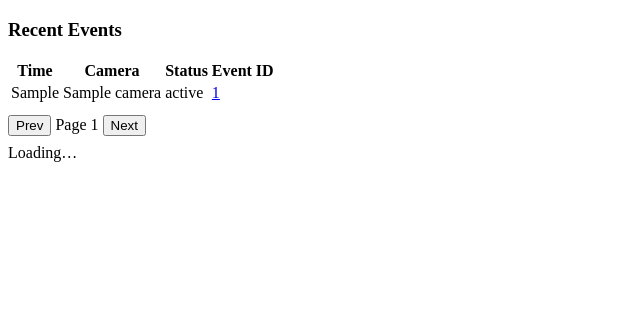
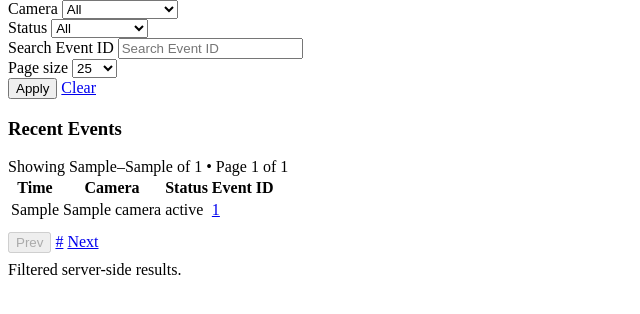
Before and after one commit to danhajduk/Synthia-Vision, a Python web app: template src/ui/templates/events.html in a window 1280 px wide. Shown: the part 65-379 px from the top of the page, without its empty margins (0-640 px from the left). Run offline with Jinja, Linux system fonts and the light colour scheme; the template is opened without the code that fills it: most values are stand-ins (such as "Sample title", 1, 10 or a date in 2020).

Commit message:
ui(events): add filter controls and server pagination UI

```diff
--- a/src/ui/templates/events.html
+++ b/src/ui/templates/events.html
@@ -21,7 +21,49 @@
       </div>
       <div class="content">
         <div class="card">
+          <form method="get" action="/ui/events" class="form-grid">
+            <div class="field-stack">
+              <label class="field-label" for="events-filter-camera">Camera</label>
+              <select class="field" id="events-filter-camera" name="camera">
+                <option value="">All</option>
+                {% for camera in available_cameras %}
+                <option value="{{ camera }}" {% if filters.camera == camera %}selected{% endif %}>{{ camera }}</option>
+                {% endfor %}
+              </select>
+            </div>
+            <div class="field-stack">
+              <label class="field-label" for="events-filter-status">Status</label>
+              <select class="field" id="events-filter-status" name="status">
+                <option value="">All</option>
+                {% for item in available_statuses %}
+                <option value="{{ item }}" {% if filters.status == item %}selected{% endif %}>{{ item }}</option>
+                {% endfor %}
+              </select>
+            </div>
+            <div class="field-stack">
+              <label class="field-label" for="events-filter-q">Search Event ID</label>
+              <input class="field" id="events-filter-q" name="q" value="{{ filters.q }}" placeholder="Search Event ID" />
+            </div>
+            <div class="field-stack">
+              <label class="field-label" for="events-filter-page-size">Page size</label>
+              <select class="field" id="events-filter-page-size" name="page_size">
+                <option value="25" {% if filters.page_size == 25 %}selected{% endif %}>25</option>
+                <option value="50" {% if filters.page_size == 50 %}selected{% endif %}>50</option>
+                <option value="100" {% if filters.page_size == 100 %}selected{% endif %}>100</option>
+              </select>
+            </div>
+            <div class="field-stack" style="align-self:end;">
+              <div class="row">
+                <button class="btn primary" type="submit">Apply</button>
+                <a class="btn" href="/ui/events">Clear</a>
+              </div>
+            </div>
+          </form>
+
           <h3>Recent Events</h3>
+          <div class="sub">
+            Showing {{ pagination.page_start }}–{{ pagination.page_end }} of {{ pagination.total_count }} • Page {{ pagination.page }} of {{ pagination.total_pages }}
+          </div>
           <div class="table-wrap">
             <table class="table">
               <thead>
@@ -50,17 +92,35 @@
                 </tr>
                 {% endfor %}
                 {% if not events %}
-                <tr><td colspan="4">No events yet.</td></tr>
+                <tr><td colspan="4">No matching events.</td></tr>
                 {% endif %}
               </tbody>
             </table>
           </div>
           <div class="row" style="margin-top:10px;">
-            <button class="btn" id="events-prev" type="button">Prev</button>
-            <span class="sub mono" id="events-page-label">Page 1</span>
-            <button class="btn" id="events-next" type="button">Next</button>
+            {% if pagination.prev_url %}
+            <a class="btn" href="{{ pagination.prev_url }}">Prev</a>
+            {% else %}
+            <button class="btn" type="button" disabled>Prev</button>
+            {% endif %}
+
+            {% for page_link in pagination.page_links %}
+            {% if page_link is none %}
+            <span class="sub mono">…</span>
+            {% elif page_link == pagination.page %}
+            <span class="pill">{{ page_link }}</span>
+            {% else %}
+            <a class="btn" href="{{ pagination.page_url_map[page_link] }}">{{ page_link }}</a>
+            {% endif %}
+            {% endfor %}
+
+            {% if pagination.next_url %}
+            <a class="btn" href="{{ pagination.next_url }}">Next</a>
+            {% else %}
+            <button class="btn" type="button" disabled>Next</button>
+            {% endif %}
           </div>
-          <div class="sub" id="events-status" style="margin-top:8px;">Loading…</div>
+          <div class="sub" id="events-status" style="margin-top:8px;">Filtered server-side results.</div>
         </div>
       </div>
     </main>
```
Also changed, not shown: src/ui/static/app.js (+3 -88 lines).
